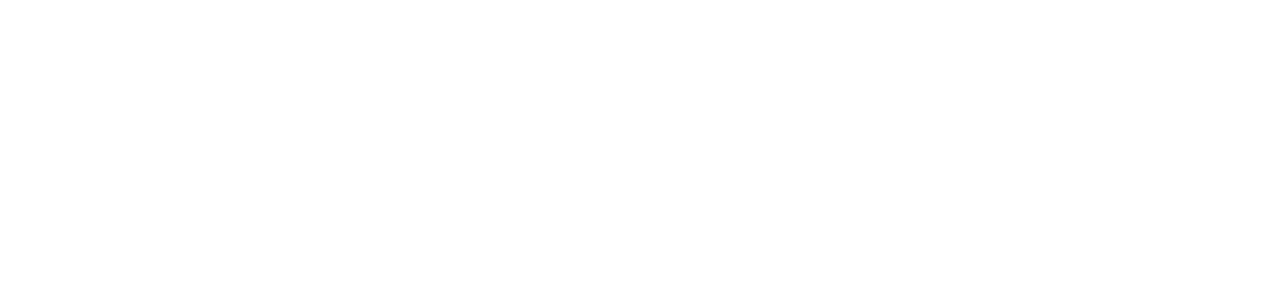
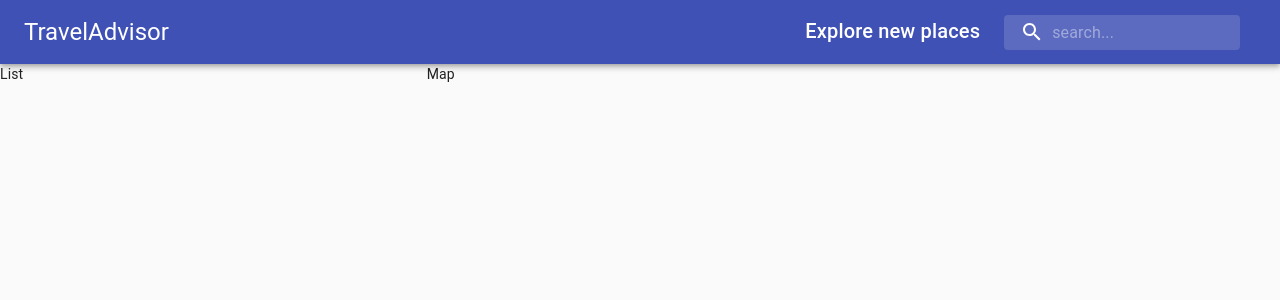
Before and after one commit to mjn81/Travel-Advisor, a React (Create React App) app: page / in a window 1280 px wide. Shown: the top 300 px of the page. Built offline with nearby package versions, Linux system fonts and the light colour scheme.

Commit message:
Header Component complete

```diff
--- a/src/App.js
+++ b/src/App.js
@@ -1,7 +1,21 @@
+import { CssBaseline , Grid } from '@material-ui/core';
+import Header from './components/Header/Header';
+import List from './components/List/List';
+import Map from './components/Map/Map';
+
 const App = () => {
     return (
         <>
-
+            <CssBaseline />
+            <Header />
+            <Grid container spacing={3} style={{width : '100%'}}>
+                <Grid item xs={12} md={4}>
+                    <List />
+                </Grid>
+                <Grid item xs={12} md={8}>
+                    <Map />
+                </Grid>
+            </Grid>
         </>
     );
 }
--- a/src/components/Header/Header.jsx
+++ b/src/components/Header/Header.jsx
@@ -1,8 +1,30 @@
+import { AppBar , Toolbar , Typography , InputBase , Box } from "@material-ui/core";
+import { Autocomplete } from "@react-google-maps/api";
+import SearchIcon from "@material-ui/icons/Search";
+import useStyles from './styles';
 const Header = () => {
+    const classes = useStyles();
     return (
-        <>
-
-        </>
+        <AppBar position="static">
+            <Toolbar className={classes.toolbar}>
+                <Typography variant="h5" className={classes.title}>
+                    TravelAdvisor
+                </Typography>
+                <Box display="flex">
+                    <Typography variant="h6" className={classes.title}>
+                        Explore new places
+                    </Typography>
+                {/* <Autocomplete> */}
+                        <div className={classes.search}>
+                            <div className={classes.searchIcon}>
+                                <SearchIcon />
+                            </div>
+                            <InputBase placeholder='search...'  classes={{ root: classes.inputRoot, input: classes.inputInput }} classes={{ root:classes.inputRoot , input: classes.inputInput}} />
+                        </div>
+                {/* </Autocomplete> */}
+                </Box>
+            </Toolbar>
+        </AppBar>
     );
 }
 
--- a/src/components/Header/styles.js
+++ b/src/components/Header/styles.js
@@ -0,0 +1,32 @@
+import { alpha, makeStyles } from '@material-ui/core/styles';
+
+export default makeStyles((theme) => ({
+  title: {
+    display: 'none',
+    [theme.breakpoints.up('sm')]: {
+      display: 'block',
+    },
+  },
+  search: {
+    position: 'relative',
+    borderRadius: theme.shape.borderRadius,
+    backgroundColor: alpha(theme.palette.common.white, 0.15),
+    '&:hover': { backgroundColor: alpha(theme.palette.common.white, 0.25) },
+    marginRight: theme.spacing(2),
+    marginLeft: 0,
+    width: '100%',
+    [theme.breakpoints.up('sm')]: { marginLeft: theme.spacing(3), width: 'auto' },
+  },
+  searchIcon: {
+    padding: theme.spacing(0, 2), height: '100%', position: 'absolute', pointerEvents: 'none', display: 'flex', alignItems: 'center', justifyContent: 'center',
+  },
+  inputRoot: {
+    color: 'inherit',
+  },
+  inputInput: {
+    padding: theme.spacing(1, 1, 1, 0), paddingLeft: `calc(1em + ${theme.spacing(4)}px)`, transition: theme.transitions.create('width'), width: '100%', [theme.breakpoints.up('md')]: { width: '20ch' },
+  },
+  toolbar: {
+    display: 'flex', justifyContent: 'space-between',
+  },
+}));
--- a/src/components/List/List.jsx
+++ b/src/components/List/List.jsx
@@ -1,6 +1,8 @@
 const List = () => {
     return (
-        <></>
+        <>
+            List
+        </>
       );
 }
 
--- a/src/components/Map/Map.jsx
+++ b/src/components/Map/Map.jsx
@@ -1,7 +1,7 @@
 const Map = () => {
     return (
         <>
-
+            Map
         </>
      );
 }
--- a/src/index.js
+++ b/src/index.js
@@ -1,4 +1,4 @@
 import ReactDOM from 'react-dom';
-import App from './app';
+import App from './App';
 
 ReactDOM.render(<App /> , document.getElementById('root'));
```
